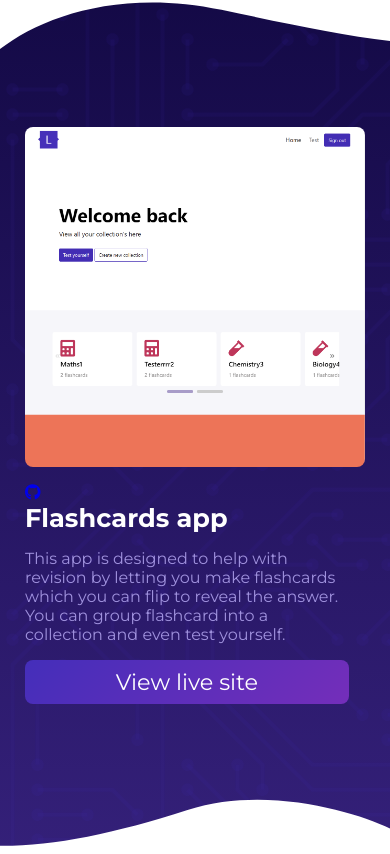
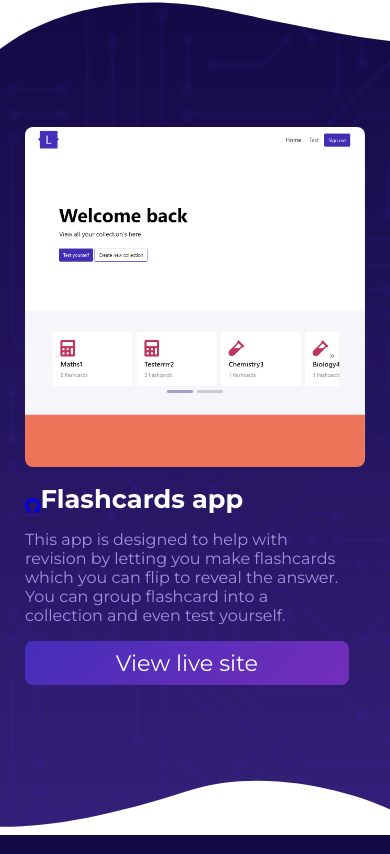
Before and after one commit to NinjaInShade/portfolio, a React (Create React App) app: page / in a window 390 px wide. Shown: the part 1200-2054 px from the top of the page. Built offline with nearby package versions, Linux system fonts and the light colour scheme.

Commit message:
Forgot to save...

```diff
--- a/src/components/UI/ProjectCard.css
+++ b/src/components/UI/ProjectCard.css
@@ -92,16 +92,7 @@
 }
 
 @media (max-width: 550px) {
-  .project-card-text-title svg {
-    margin-bottom: 0;
-  }
-
   .project-card-text {
-    align-items: flex-start !important;
-  }
-
-  .project-card-text-title {
-    flex-direction: column;
     align-items: flex-start !important;
   }
 
```
